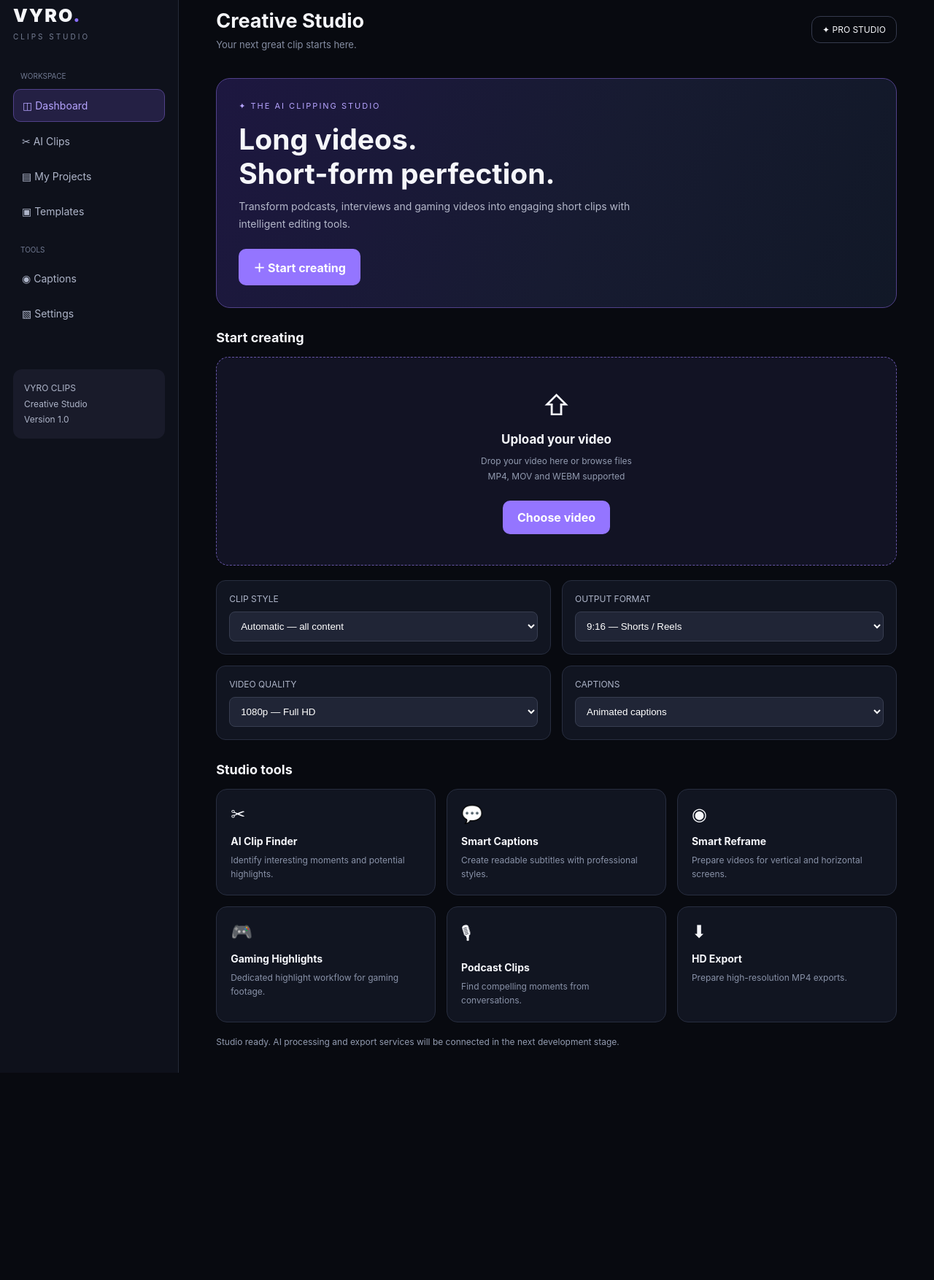
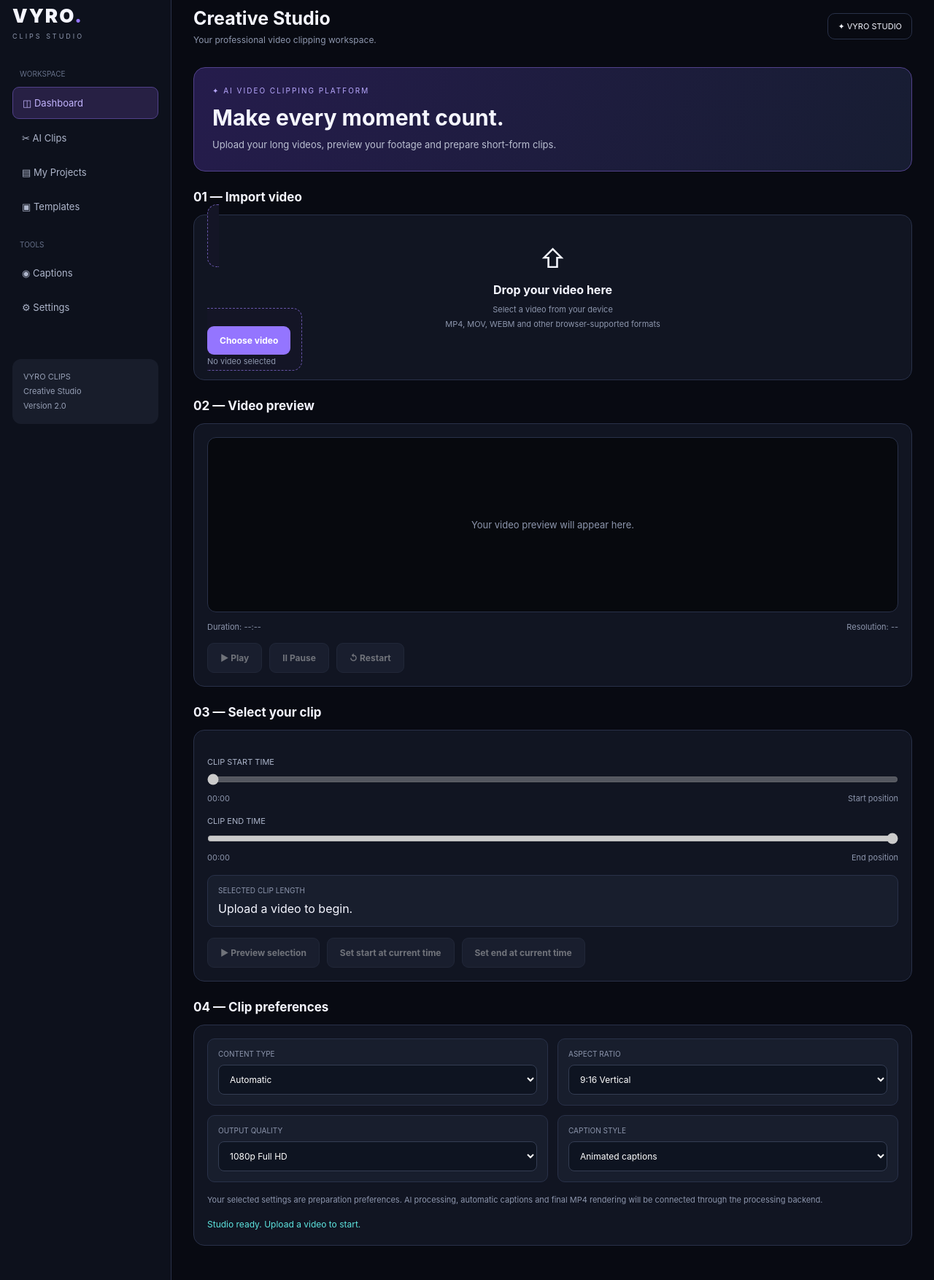
Before and after one commit to kanugarivineethgoud-glitch/vyro-clips, a plain HTML site: page index.html in a window 1280 px wide. Shown: the part 20-1774 px from the top of the page at 73% size. Before the commit the page ends 1490 px from the top, so only its background shows below. Drawn offline with Linux system fonts and the light colour scheme.

Commit message:
Update index.html

```diff
--- a/index.html
+++ b/index.html
@@ -4,52 +4,67 @@
 <head>
 <meta charset="UTF-8">
 <meta name="viewport" content="width=device-width, initial-scale=1.0">
-<title>VYRO CLIPS — AI Clipping Studio</title>
+<meta name="theme-color" content="#080a12">
+<title>VYRO CLIPS — AI Video Studio</title>
 <style>
+:root {
+ --bg:#080a12;--panel:#111522;--panel2:#181e2d;
+ --line:#293149;--text:#f5f6ff;--muted:#8d96ad;
+ --purple:#9475ff;--cyan:#5de4df;
+}
 *{box-sizing:border-box;margin:0;padding:0}
-body{font-family:Inter,Arial,sans-serif;background:#080a10;color:#f5f6fa}
-button,input{font:inherit}
+body{background:var(--bg);color:var(--text);font-family:Inter,Arial,sans-serif}
+button,input,select{font:inherit}
+button{cursor:pointer}
 .app{display:flex;min-height:100vh}
-.sidebar{width:245px;background:#0e111b;border-right:1px solid #252a39;padding:26px 18px;flex-shrink:0}
-.logo{font-size:25px;font-weight:900;letter-spacing:2px;margin-bottom:8px}
-.logo span{color:#8b70ff}
-.tag{color:#777f95;font-size:10px;letter-spacing:3px;margin-bottom:42px}
-.navtitle{font-size:10px;color:#707991;margin:25px 10px 12px}
-.nav{padding:13px 12px;border-radius:10px;color:#aeb5c9;margin:5px 0;font-size:14px}
-.nav.active{background:#242044;color:#b6a4ff;border:1px solid #51418a}
-.sidebar-bottom{margin-top:55px;padding:15px;background:#191b2a;border-radius:12px;color:#aeb5c9;font-size:12px;line-height:1.8}
-.main{flex:1;min-width:0;padding:32px 4%;max-width:1500px;margin:auto}
-.top{display:flex;justify-content:space-between;align-items:center;gap:15px;margin-bottom:38px}
-.top h1{font-size:27px}
-.muted{color:#858da2;font-size:13px;margin-top:8px}
-.avatar{border:1px solid #363b4e;padding:10px 14px;border-radius:12px;font-size:12px}
-.hero{background:linear-gradient(115deg,#1d1740,#171b31 55%,#111827);border:1px solid #51418a;border-radius:19px;padding:30px;margin-bottom:28px}
-.eyebrow{font-size:11px;letter-spacing:2px;color:#b7a5ff}
-.hero h2{font-size:clamp(25px,4vw,39px);margin:15px 0 10px}
-.hero p{color:#b4b8ca;font-size:14px;line-height:1.7;max-width:600px}
-.button{border:0;background:#9475ff;color:white;padding:13px 20px;border-radius:10px;font-weight:700;cursor:pointer;margin-top:22px}
-.button:hover{background:#aa91ff}
-.sectionhead{display:flex;justify-content:space-between;align-items:center;margin:30px 0 16px}
-.sectionhead h3{font-size:18px}
-.grid{display:grid;grid-template-columns:repeat(3,minmax(0,1fr));gap:15px}
-.card{background:#111521;border:1px solid #282e40;border-radius:15px;padding:19px}
-.card .symbol{font-size:24px;margin-bottom:14px}
-.card h4{font-size:14px;margin-bottom:8px}
-.card p{color:#8992a8;font-size:12px;line-height:1.6}
-.upload{border:1px dashed #6655a7;background:#121324;border-radius:17px;text-align:center;padding:42px 20px;cursor:pointer}
-.upload:hover{background:#19182e}
-.upload-icon{font-size:38px;margin-bottom:14px}
-.upload h3{font-size:17px;margin-bottom:9px}
-.upload p{font-size:12px;color:#929bb0;line-height:1.8}
-.upload input{display:none}
-.upload .button{display:inline-block}
-.formrow{display:grid;grid-template-columns:repeat(2,minmax(0,1fr));gap:15px;margin-top:20px}
-.field{background:#111521;border:1px solid #282e40;padding:17px;border-radius:13px}
-.field label{display:block;color:#aeb5c9;font-size:12px;margin-bottom:10px}
-.field select{width:100%;background:#202536;color:white;border:1px solid #383e51;padding:11px;border-radius:8px}
-.status{color:#929bb0;font-size:12px;margin-top:17px;line-height:1.7}
-@media(max-width:850px){.sidebar{width:75px;padding:20px 9px}.logo{font-size:17px;text-align:center}.tag,.navtitle,.nav span,.sidebar-bottom{display:none}.nav{text-align:center;font-size:18px;padding:15px 5px}.grid{grid-template-columns:repeat(2,minmax(0,1fr))}}
-@media(max-width:550px){.sidebar{width:57px}.main{padding:23px 13px}.top h1{font-size:22px}.grid,.formrow{grid-template-columns:1fr}.hero{padding:23px}.avatar{font-size:10px}}
+.sidebar{width:235px;flex-shrink:0;background:#0d111c;border-right:1px solid var(--line);padding:26px 17px}
+.logo{font-size:26px;font-weight:900;letter-spacing:2px}
+.logo span{color:var(--purple)}
+.tag{font-size:9px;color:var(--muted);letter-spacing:3px;margin:7px 0 40px}
+.navtitle{font-size:10px;color:#667089;margin:25px 10px 12px}
+.nav{padding:13px;border-radius:9px;color:#aeb6cb;font-size:13px;margin:5px 0}
+.nav.active{background:#272044;color:#c4b5ff;border:1px solid #51418a}
+.sidebottom{margin-top:50px;background:#181d2b;border-radius:12px;padding:15px;font-size:11px;color:#969fb5;line-height:1.8}
+.main{flex:1;min-width:0;padding:30px;max-width:1500px;margin:auto}
+.header{display:flex;justify-content:space-between;align-items:center;margin-bottom:30px}
+.header h1{font-size:25px}
+.muted{color:var(--muted);font-size:12px;margin-top:7px}
+.avatar{padding:10px 13px;border:1px solid var(--line);border-radius:10px;font-size:11px}
+.hero{padding:25px;background:linear-gradient(115deg,#251c4c,#171d32);border:1px solid #51418a;border-radius:16px;margin-bottom:25px}
+.eyebrow{font-size:10px;letter-spacing:2px;color:#b9a9ff}
+.hero h2{font-size:30px;margin:13px 0 8px}
+.hero p{color:#bbc0d2;font-size:13px;line-height:1.7}
+.sectionhead{display:flex;justify-content:space-between;align-items:center;margin:25px 0 14px}
+.sectionhead h3{font-size:17px}
+.panel{background:var(--panel);border:1px solid var(--line);border-radius:15px;padding:18px;margin-bottom:17px}
+.upload{border:1px dashed #6655a7;border-radius:13px;text-align:center;padding:32px 15px;background:#141526;cursor:pointer}
+.upload:hover{background:#1c1b35}
+.upload .symbol{font-size:35px;margin-bottom:12px}
+.upload h3{font-size:16px;margin-bottom:8px}
+.upload p{font-size:11px;color:var(--muted);line-height:1.8}
+.btn{border:0;border-radius:9px;padding:12px 17px;background:var(--purple);color:white;font-size:12px;font-weight:700}
+.btn:hover{filter:brightness(1.15)}
+.btn.secondary{background:#252d40;border:1px solid #39425b}
+.btn:disabled{opacity:.4;cursor:not-allowed}
+.upload .btn{margin-top:17px}
+input[type=file]{display:none}
+.videoarea{background:#07090e;border:1px solid var(--line);border-radius:12px;overflow:hidden;display:flex;align-items:center;justify-content:center;min-height:240px}
+video{display:block;width:100%;max-height:520px;background:#050609}
+.empty{padding:45px;text-align:center;color:var(--muted);font-size:13px}
+.fileinfo{display:flex;justify-content:space-between;gap:10px;flex-wrap:wrap;font-size:11px;color:var(--muted);margin-top:13px}
+.controls{display:flex;gap:10px;flex-wrap:wrap;margin-top:15px}
+.timeline{margin-top:18px}
+.timeline label{font-size:11px;color:#abb4c9;display:block;margin-bottom:9px}
+.range{width:100%;accent-color:var(--purple);cursor:pointer}
+.rangeinfo{display:flex;justify-content:space-between;color:var(--muted);font-size:11px;margin:7px 0 17px}
+.settings{display:grid;grid-template-columns:repeat(2,minmax(0,1fr));gap:13px}
+.field{background:var(--panel2);padding:14px;border:1px solid var(--line);border-radius:10px}
+.field label{display:block;color:var(--muted);font-size:10px;margin-bottom:9px}
+.field select{width:100%;background:#0e1421;color:white;border:1px solid #343d53;border-radius:8px;padding:11px;font-size:12px}
+.note{font-size:11px;color:var(--muted);line-height:1.7;margin-top:15px}
+.status{font-size:12px;color:var(--cyan);margin-top:15px;line-height:1.6}
+@media(max-width:800px){.sidebar{width:65px;padding:20px 8px}.logo{text-align:center;font-size:17px}.tag,.navtitle,.nav span,.sidebottom{display:none}.nav{text-align:center;font-size:17px;padding:14px 3px}.main{padding:20px}}
+@media(max-width:520px){.sidebar{width:52px}.main{padding:15px 11px}.header h1{font-size:19px}.hero h2{font-size:25px}.settings{grid-template-columns:1fr}.panel{padding:12px}.videoarea{min-height:190px}}
 </style>
 </head>
 <body>
@@ -64,62 +79,195 @@ button,input{font:inherit}
  <div class="nav">▣ <span>Templates</span></div>
  <div class="navtitle">TOOLS</div>
  <div class="nav">◉ <span>Captions</span></div>
-<div class="nav">▧ <span>Settings</span></div>
-<div class="sidebar-bottom">VYRO CLIPS<br>Creative Studio<br>Version 1.0</div>
+ <div class="nav">⚙ <span>Settings</span></div>
+ <div class="sidebottom">VYRO CLIPS<br>Creative Studio<br>Version 2.0</div>
 </aside>
+
 <main class="main">
-<header class="top">
-<div><h1>Creative Studio</h1><p class="muted">Your next great clip starts here.</p></div>
-<div class="avatar">✦ PRO STUDIO</div>
+<header class="header">
+ <div><h1>Creative Studio</h1><p class="muted">Your professional video clipping workspace.</p></div>
+ <div class="avatar">✦ VYRO STUDIO</div>
 </header>
 
 <section class="hero">
-<div class="eyebrow">✦ THE AI CLIPPING STUDIO</div>
-<h2>Long videos.<br>Short-form perfection.</h2>
-<p>Transform podcasts, interviews and gaming videos into engaging short clips with intelligent editing tools.</p>
-<button class="button" onclick="document.getElementById('video').click()">＋ Start creating</button>
+ <div class="eyebrow">✦ AI VIDEO CLIPPING PLATFORM</div>
+ <h2>Make every moment count.</h2>
+ <p>Upload your long videos, preview your footage and prepare short-form clips.</p>
 </section>
 
-<div class="sectionhead"><h3>Start creating</h3></div>
-<section class="upload" onclick="document.getElementById('video').click()">
-<div class="upload-icon">⇧</div>
-<h3 id="uploadTitle">Upload your video</h3>
-<p id="uploadInfo">Drop your video here or browse files<br>MP4, MOV and WEBM supported</p>
-<label class="button" for="video">Choose video</label>
-<input type="file" id="video" accept="video/*">
+<div class="sectionhead"><h3>01 — Import video</h3></div>
+<section class="panel">
+ <label class="upload" for="videoInput">
+  <div class="symbol">⇧</div>
+  <h3 id="uploadTitle">Drop your video here</h3>
+  <p id="uploadDesc">Select a video from your device<br>MP4, MOV, WEBM and other browser-supported formats</p>
+  <span class="btn">Choose video</span>
+ </label>
+ <input type="file" id="videoInput" accept="video/*">
+ <div class="fileinfo"><span id="fileName">No video selected</span><span id="fileSize"></span></div>
 </section>
 
-<div class="formrow">
-<div class="field"><label>CLIP STYLE</label>
-<select id="style"><option>Automatic — all content</option><option>Podcast & Interviews</option><option>Gaming Highlights</option><option>Educational Content</option><option>Commentary</option></select></div>
-<div class="field"><label>OUTPUT FORMAT</label>
-<select id="format"><option>9:16 — Shorts / Reels</option><option>16:9 — Landscape</option><option>1:1 — Square</option></select></div>
-<div class="field"><label>VIDEO QUALITY</label>
-<select id="quality"><option>1080p — Full HD</option><option>4K — Ultra HD</option></select></div>
-<div class="field"><label>CAPTIONS</label>
-<select id="captions"><option>Animated captions</option><option>Clean subtitles</option><option>No captions</option></select></div>
+<div class="sectionhead"><h3>02 — Video preview</h3></div>
+<section class="panel">
+ <div class="videoarea" id="videoArea">
+  <div class="empty">Your video preview will appear here.</div>
+ </div>
+ <div class="fileinfo">
+  <span id="duration">Duration: --:--</span>
+  <span id="resolution">Resolution: --</span>
+ </div>
+ <div class="controls">
+  <button class="btn secondary" id="playBtn" disabled>▶ Play</button>
+  <button class="btn secondary" id="pauseBtn" disabled>Ⅱ Pause</button>
+  <button class="btn secondary" id="restartBtn" disabled>↺ Restart</button>
+ </div>
+</section>
+
+<div class="sectionhead"><h3>03 — Select your clip</h3></div>
+<section class="panel">
+ <div class="timeline">
+  <label>CLIP START TIME</label>
+  <input class="range" id="startRange" type="range" min="0" max="100" value="0" disabled>
+  <div class="rangeinfo"><span id="startText">00:00</span><span>Start position</span></div>
+  <label>CLIP END TIME</label>
+  <input class="range" id="endRange" type="range" min="0" max="100" value="100" disabled>
+  <div class="rangeinfo"><span id="endText">00:00</span><span>End position</span></div>
+ </div>
+ <div class="field">
+  <label>SELECTED CLIP LENGTH</label>
+  <div id="clipLength">Upload a video to begin.</div>
+ </div>
+ <div class="controls">
+  <button class="btn secondary" id="previewClip" disabled>▶ Preview selection</button>
+  <button class="btn secondary" id="setStart" disabled>Set start at current time</button>
+  <button class="btn secondary" id="setEnd" disabled>Set end at current time</button>
+ </div>
+</section>
+
+<div class="sectionhead"><h3>04 — Clip preferences</h3></div>
+<section class="panel">
+ <div class="settings">
+  <div class="field"><label>CONTENT TYPE</label>
+   <select id="style">
+    <option>Automatic</option><option>Podcast / Interview</option><option>Gaming</option><option>Education</option><option>Commentary</option>
+   </select>
+  </div>
+  <div class="field"><label>ASPECT RATIO</label>
+   <select id="ratio"><option>9:16 Vertical</option><option>16:9 Landscape</option><option>1:1 Square</option>
+   </select>
+  </div>
+  <div class="field"><label>OUTPUT QUALITY</label>
+   <select id="quality"><option>1080p Full HD</option><option>4K Ultra HD</option>
+   </select>
+  </div>
+  <div class="field"><label>CAPTION STYLE</label>
+   <select id="caption"><option>Animated captions</option><option>Clean subtitles</option><option>No captions</option>
+   </select>
+  </div>
+ </div>
+ <p class="note">Your selected settings are preparation preferences. AI processing, automatic captions and final MP4 rendering will be connected through the processing backend.</p>
+ <div class="status" id="status">Studio ready. Upload a video to start.</div>
+</section>
+
+</main>
 </div>
 
-<div class="sectionhead"><h3>Studio tools</h3></div>
-<section class="grid">
-<div class="card"><div class="symbol">✂</div><h4>AI Clip Finder</h4><p>Identify interesting moments and potential highlights.</p></div>
-<div class="card"><div class="symbol">💬</div><h4>Smart Captions</h4><p>Create readable subtitles with professional styles.</p></div>
-<div class="card"><div class="symbol">◉</div><h4>Smart Reframe</h4><p>Prepare videos for vertical and horizontal screens.</p></div>
-<div class="card"><div class="symbol">🎮</div><h4>Gaming Highlights</h4><p>Dedicated highlight workflow for gaming footage.</p></div>
-<div class="card"><div class="symbol">🎙</div><h4>Podcast Clips</h4><p>Find compelling moments from conversations.</p></div>
-<div class="card"><div class="symbol">⬇</div><h4>HD Export</h4><p>Prepare high-resolution MP4 exports.</p></div>
-</section>
-<p class="status" id="status">Studio ready. AI processing and export services will be connected in the next development stage.</p>
-</main>
-</div>
 <script>
-const video=document.getElementById('video');
-video.addEventListener('change',()=>{
- const file=video.files[0];
+const $=id=>document.getElementById(id);
+let video=null;
+let videoURL=null;
+let total=0;
+
+function time(t){
+ if(!Number.isFinite(t))return "00:00";
+ let m=Math.floor(t/60),s=Math.floor(t%60);
+ return String(m).padStart(2,"0")+":"+String(s).padStart(2,"0");
+}
+function updateSelection(){
+ if(!video||!total)return;
+ let start=Number($("startRange").value);
+ let end=Number($("endRange").value);
+ if(start>=end){
+  end=Math.min(total,start+1);
+  $("endRange").value=end;
+ }
+ $("startText").textContent=time(start);
+ $("endText").textContent=time(end);
+ $("clipLength").textContent=time(end-start);
+}
+function setControls(enabled){
+ ["playBtn","pauseBtn","restartBtn","previewClip","setStart","setEnd","startRange","endRange"].forEach(id=>$(id).disabled=!enabled);
+}
+$("videoInput").addEventListener("change",e=>{
+ const file=e.target.files[0];
  if(!file)return;
- document.getElementById('uploadTitle').textContent=file.name;
- document.getElementById('uploadInfo').textContent=(file.size/1024/1024).toFixed(1)+' MB · Video selected';
- document.getElementById('status').textContent='Video selected successfully. AI processing is not connected yet.';
+ if(!file.type.startsWith("video/")){
+  $("status").textContent="Please select a valid video file.";
+  return;
+ }
+ if(videoURL)URL.revokeObjectURL(videoURL);
+ videoURL=URL.createObjectURL(file);
+ $("videoArea").innerHTML="";
+ video=document.createElement("video");
+ video.src=videoURL;
+ video.controls=true;
+ video.playsInline=true;
+ video.preload="metadata";
+ $("videoArea").appendChild(video);
+ $("uploadTitle").textContent=file.name;
+ $("uploadDesc").textContent="Video selected successfully. Preview loading...";
+ $("fileName").textContent=file.name;
+ $("fileSize").textContent=(file.size/1024/1024).toFixed(2)+" MB";
+ $("status").textContent="Loading video information...";
+ setControls(false);
+ video.addEventListener("loadedmetadata",()=>{
+  total=video.duration;
+  $("duration").textContent="Duration: "+time(total);
+  $("resolution").textContent="Resolution: "+video.videoWidth+" × "+video.videoHeight;
+  $("startRange").max=total;
+  $("endRange").max=total;
+  $("startRange").value=0;
+  $("endRange").value=total;
+  updateSelection();
+  setControls(true);
+  $("uploadDesc").textContent="Video ready for preview and clip selection.";
+  $("status").textContent="Video loaded. Select the clip section you want to preview.";
+ });
+ video.addEventListener("error",()=>{
+  $("status").textContent="This video format could not be previewed by your browser.";
+ });
+});
+$("playBtn").onclick=()=>video?.play();
+$("pauseBtn").onclick=()=>video?.pause();
+$("restartBtn").onclick=()=>{if(video){video.currentTime=0;video.play();}};
+$("startRange").addEventListener("input",()=>{
+ updateSelection();
+ if(video)video.currentTime=Number($("startRange").value);
+});
+$("endRange").addEventListener("input",updateSelection);
+$("setStart").onclick=()=>{
+ if(video){$("startRange").value=Math.min(video.currentTime,Number($("endRange").value)-1);updateSelection();}
+};
+$("setEnd").onclick=()=>{
+ if(video){$("endRange").value=Math.max(video.currentTime,Number($("startRange").value)+1);updateSelection();}
+};
+$("previewClip").onclick=()=>{
+ if(!video)return;
+ let start=Number($("startRange").value);
+ let end=Number($("endRange").value);
+ if(end<=start){$("status").textContent="Choose a valid clip range.";return;}
+ video.currentTime=start;
+ video.play();
+ $("status").textContent="Previewing selected section.";
+ video.ontimeupdate=()=>{
+  if(video.currentTime>=end){
+   video.pause();
+   video.ontimeupdate=null;
+  }
+ };
+};
+window.addEventListener("beforeunload",()=>{
+ if(videoURL)URL.revokeObjectURL(videoURL);
 });
 </script>
 </body>
```
Lines whose indentation alone changed are shown as unchanged.
